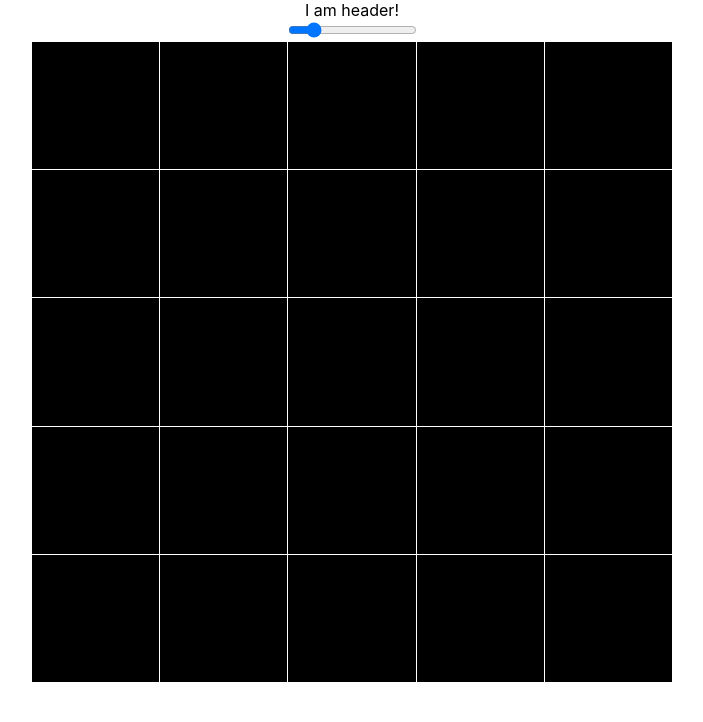
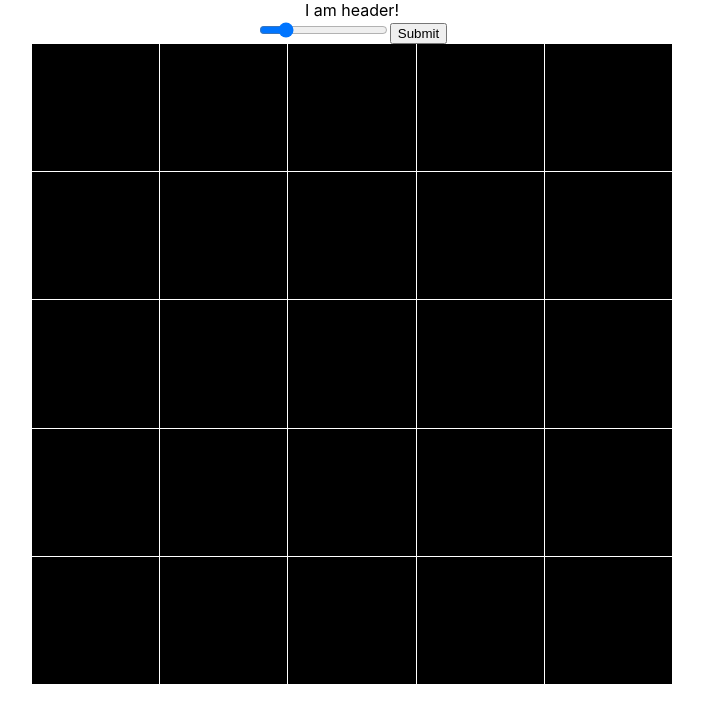
Before and after one commit to ElectricMolasses/VisualSearch, a React (Create React App) app: page / in a window 1280 px wide. Shown: the top 722 px of the page, without its empty margins (288-991 px from the left). Built offline with nearby package versions, Linux system fonts and the light colour scheme.

Commit message:
Created Submit button and added to page.

```diff
--- a/src/Components/GridForm.js
+++ b/src/Components/GridForm.js
@@ -1,6 +1,7 @@
 import React from 'react';
 import './GridForm.css';
 import Slider from './Slider.js';
+import Submit from './Submit.js';
 
 function GridForm(props) {
   return (
@@ -11,6 +12,9 @@ function GridForm(props) {
         value={props.getDimensions}
         onChange={props.updateDimensions}
       />
+      <Submit
+        name="Run"
+      />
     </form>
   );
 }
--- /dev/null
+++ b/src/Components/Submit.js
@@ -0,0 +1,16 @@
+import React from 'react';
+import './Submit.css';
+
+function Submit(props) {
+
+  return (
+    <input type="submit"
+      onClick={(e) => {
+        e.preventDefault()
+        }
+      }
+    >{props.text}</input>
+  );
+}
+
+export default Submit;
--- a/src/Components/TheGrid.js
+++ b/src/Components/TheGrid.js
@@ -16,6 +16,12 @@ function TheGrid(props) {
     return gridItems;
   }
 
+  /*
+    Need a function that ties to the run button, that'll process current grid state,
+      pass it to the search algorithm being used, and respond to that algorithms output
+      on a tick rate to show the algorithm solving the maze.
+  */
+
   const gridItems = generateGrid();
 
   return (
```
Also changed, not shown: src/Components/Submit.css (added).
